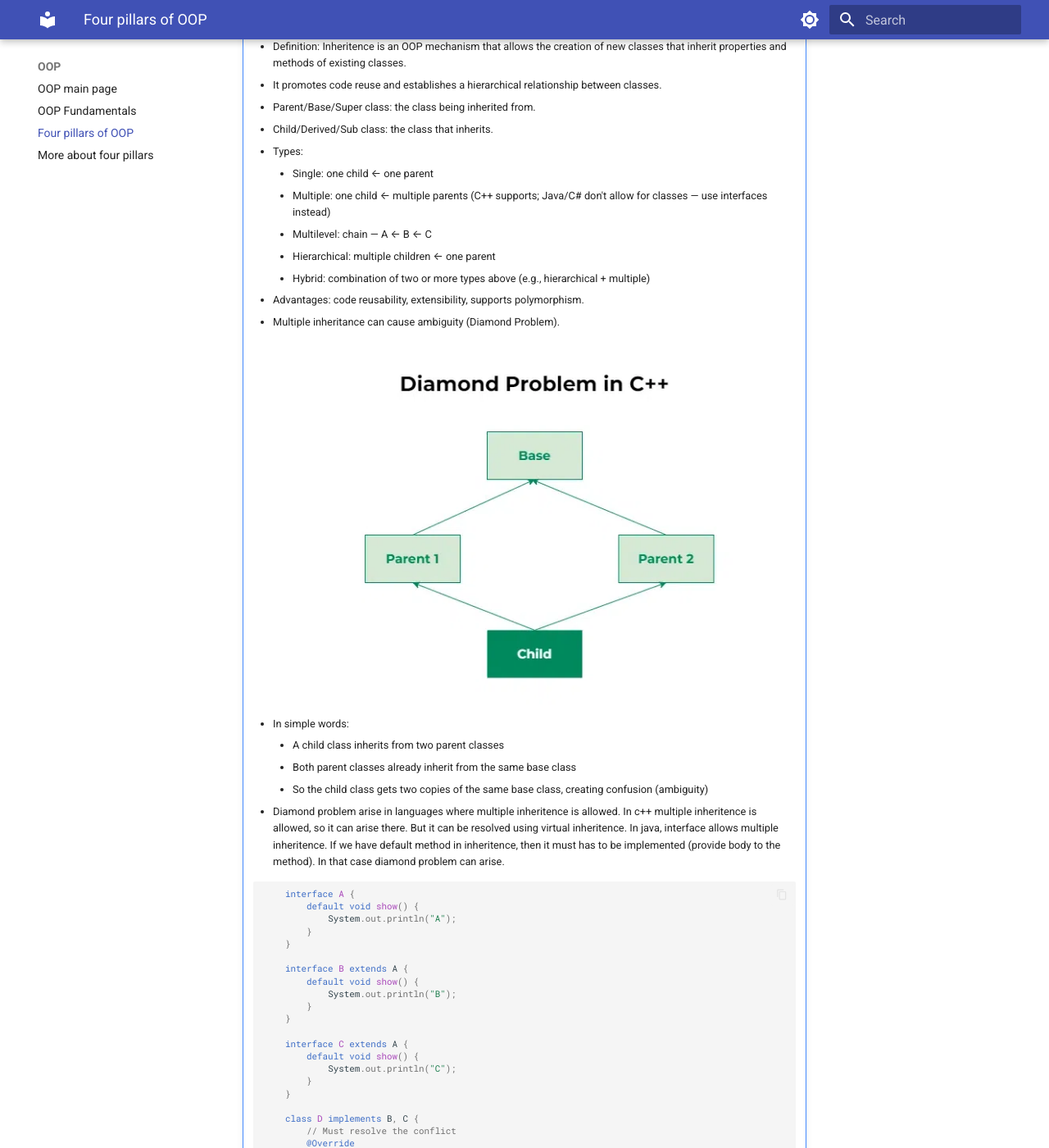
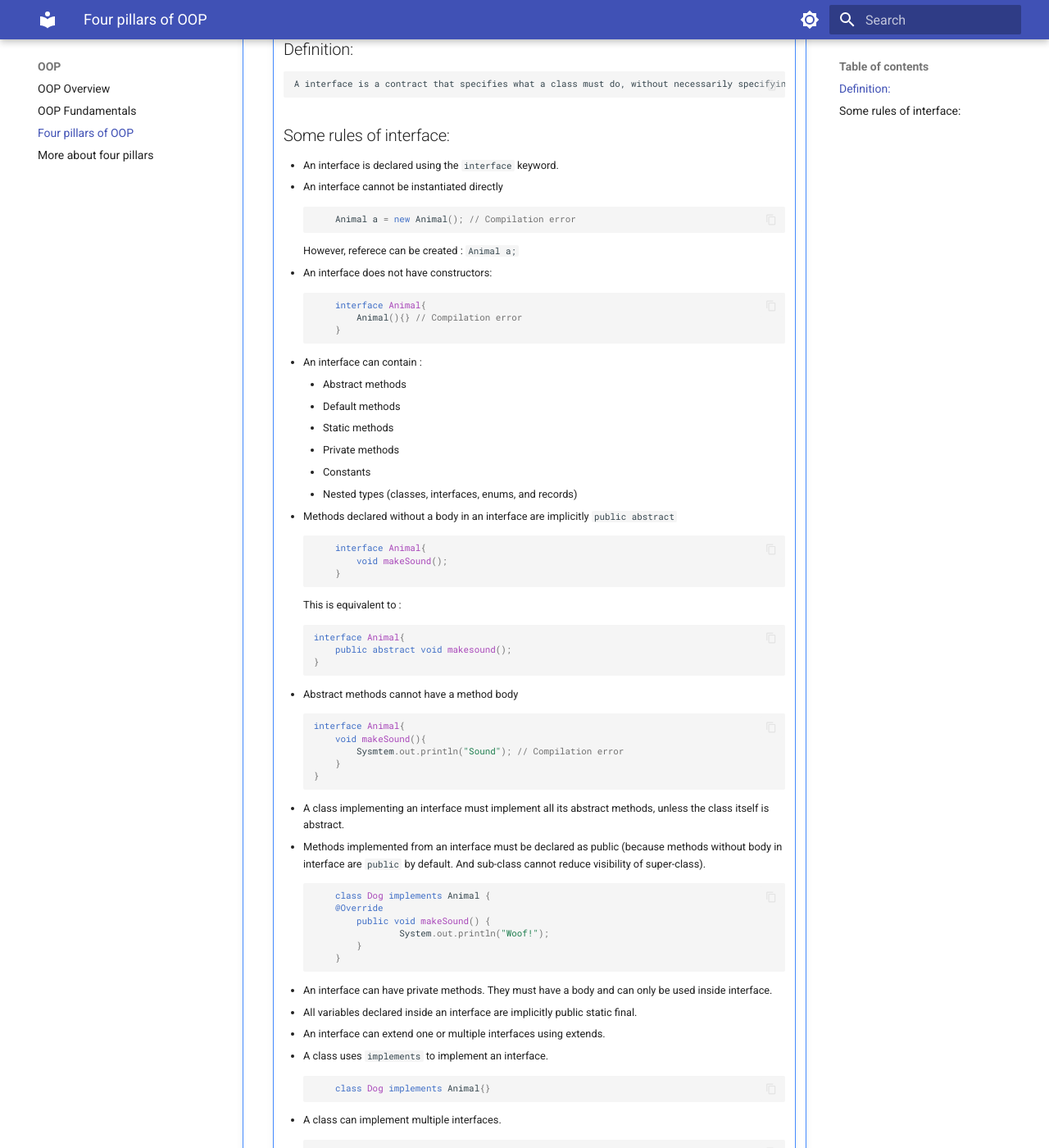
Before and after one commit to code-with-nazmul/Learn-CS, an MkDocs documentation site: the page built from docs/oop/four-pillars-oop.md, in a window 1280 px wide and 1400 px high, scrolled down 762 px. Shown: the whole window at 82% size. Built offline with MkDocs 1.6.1 and Material for MkDocs 9.7.7, drawn with Linux system fonts in a browser that asks for light colours; some of the changed text lies outside the part shown.

Commit message:
Added details of interface

````diff
--- a/docs/oop/four-pillars-oop.md
+++ b/docs/oop/four-pillars-oop.md
@@ -13,6 +13,83 @@
     - Definition: Abstraction is the process of hiding unnecessary implementation details and exposing only the essential functionality of an object.
     - Abstract class: A class that cannot be instantiated, may have both abstract (unimplemented) and concrete methods. Forces subclasses to implement the abstract ones.
     - Interface: A fully abstract contract — only method signatures, no implementation (in most languages). A class can implement multiple interfaces.
+
+		???+ "Learn more about Interface"
+			## Definition:
+				A interface is a contract that specifies what a class must do, without necessarily specifying how it does it.
+
+			##Some rules of interface:
+			- An interface is declared using the `interface` keyword.
+			- An interface cannot be instantiated directly
+			```java
+				Animal a = new Animal(); // Compilation error
+			```
+			However, referece can be created : ```Animal a;```
+
+			- An interface does not have constructors:
+			```java
+				interface Animal{
+					Animal(){} // Compilation error
+				}
+			```
+
+			- An interface can contain :
+				- Abstract methods
+				- Default methods
+				- Static methods
+				- Private methods
+				- Constants
+				- Nested types (classes, interfaces, enums, and records)
+
+			- Methods declared without a body in an interface are implicitly ```public abstract```
+			```java
+				interface Animal{
+					void makeSound();
+				}
+			```
+			This is equivalent to :
+			```java
+			interface Animal{
+				public abstract void makesound();
+			}
+			```
+
+			- Abstract methods cannot have a method body
+			```java
+			interface Animal{
+				void makeSound(){
+					Sysmtem.out.println("Sound"); // Compilation error
+				}
+			}
+			```
+
+			- A class implementing an interface must implement all its abstract methods, unless the class itself is abstract.
+
+			- Methods implemented from an interface must be declared as public (because methods without body in interface are `public` by default. And sub-class cannot reduce visibility of super-class).
+			```java
+				class Dog implements Animal {
+    			@Override
+					public void makeSound() {
+							System.out.println("Woof!");
+					}
+				}
+			```
+
+			- An interface can have private methods. They must have a body and can only be used inside interface.
+
+			- All variables declared inside an interface are implicitly public static final.
+
+			- An interface can extend one or multiple interfaces using extends.
+
+			- A class uses `implements` to implement an interface.
+			```java
+				class Dog implements Animal{}
+			```
+
+			- A class can implement multiple interfaces.
+			```java
+				class Machine implements Printable, Scannable { }
+			```
 
 ???+ "Inheritence"
     - Definition: Inheritence is an OOP mechanism that allows the creation of new classes that inherit properties and methods of existing classes.
--- a/mkdocs.yml
+++ b/mkdocs.yml
@@ -46,18 +46,18 @@ extra_javascript:
 nav :
   - Home : index.md
   - Algorithms:
-    - Algorithms main page : Algorithms/algorithms-main-page.md
+    - Algorithms Overview : Algorithms/algorithms-main-page.md
     - Binary Search: Algorithms/binary-search.md
   - Data Structure:
-    - Data structure main page: Data-Structure/ds-main-page.md
+    - Data structure Overview: Data-Structure/ds-main-page.md
   - Database:
-    - Database main page: Database/database-main-page.md
+    - Database Overview: Database/database-main-page.md
   - OOP:
-    - OOP main page: oop/oop-main-page.md
+    - OOP Overview: oop/oop-main-page.md
     - OOP Fundamentals: oop/oop-fundamentals.md
     - Four pillars of OOP : oop/four-pillars-oop.md
     - More about four pillars: oop/more-about-four-pillars.md
   - Networking:
-    - Networking main page: Networking/networking-main-page.md
+    - Networking Overview: Networking/networking-main-page.md
   - Operating System:
-    - Operating System main page: OS/os-main-page.md
+    - Operating System Overview: OS/os-main-page.md
````
Also changed, not shown: docs/oop/oop-main-page.md (+2 -0 lines).
